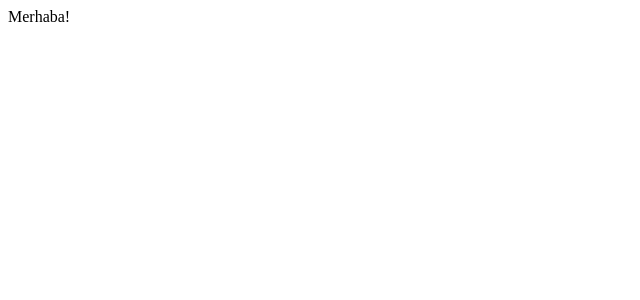
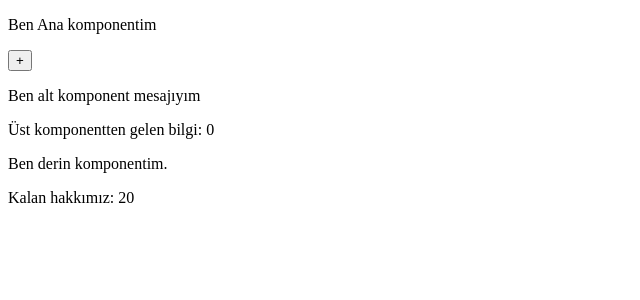
Before and after one commit to alisarsar/hafta10, a React (Create React App) app: page / in a window 1280 px wide. Shown: the top 300 px of the page, without its empty margins (0-640 px from the left). Built offline with nearby package versions, Linux system fonts and the light colour scheme.

Commit message:
Prop drilling ile komponentler arası veri transferi yapıldı.

```diff
--- /dev/null
+++ b/src/AltKomponent.jsx
@@ -0,0 +1,14 @@
+import DerinKomponent from "./DerinKomponent"
+
+const AltKomponent = ({bilgi})=>{
+
+    return (
+        <>
+            <p>Ben alt komponent mesajıyım</p>
+            <p>Üst komponentten gelen bilgi: {bilgi}</p>
+            <DerinKomponent bilgi={bilgi}/>
+        </>
+    )
+}
+
+export default AltKomponent
--- a/src/App.js
+++ b/src/App.js
@@ -1,8 +1,15 @@
+import { useState } from "react"
+import AltKomponent from "./AltKomponent";
 
 function App() {
+  const [sayac, sayacGuncelle] = useState(0)
+
   return (
     <>
-        Merhaba!
+      <p>Ben Ana komponentim</p>
+      <button onClick={()=>{sayacGuncelle(eski=>eski+1)}}>+</button>
+
+      <AltKomponent bilgi={sayac} />
     </>
   );
 }
--- /dev/null
+++ b/src/DerinKomponent.jsx
@@ -0,0 +1,11 @@
+const DerinKomponent = ({bilgi})=>{
+
+    return (
+        <>
+            <p>Ben derin komponentim.</p>
+            <p>Kalan hakkımız: {20-bilgi}</p>
+        </>
+    )
+}
+
+export default DerinKomponent
```
Lines whose indentation alone changed are shown as unchanged.
